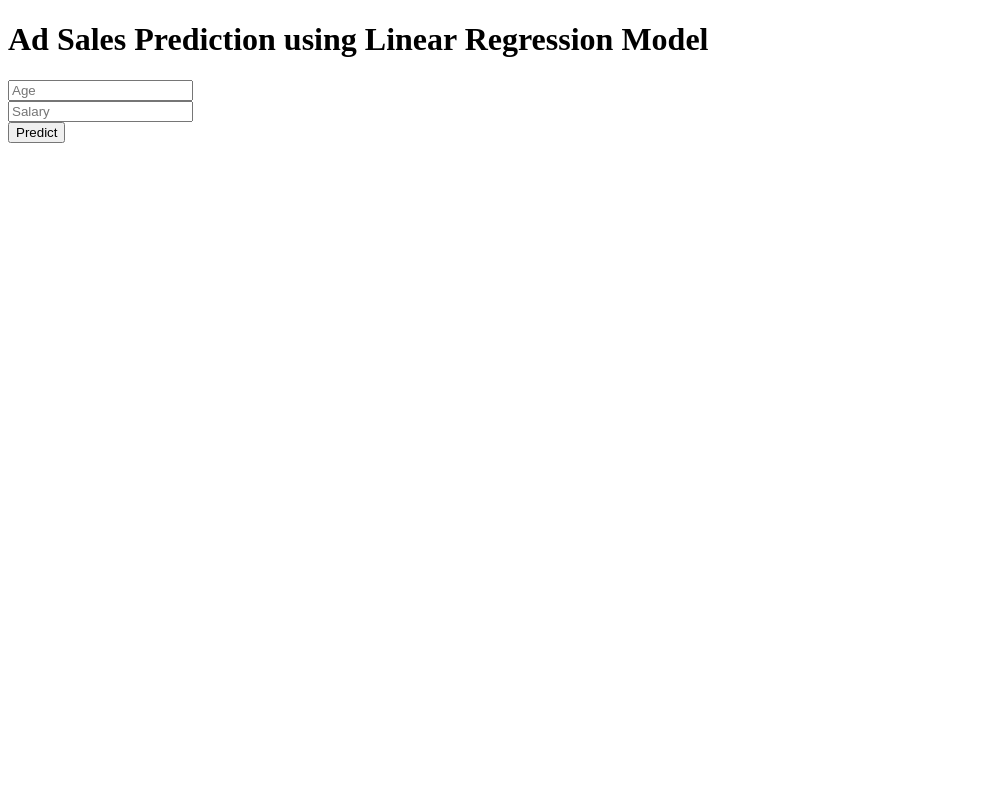
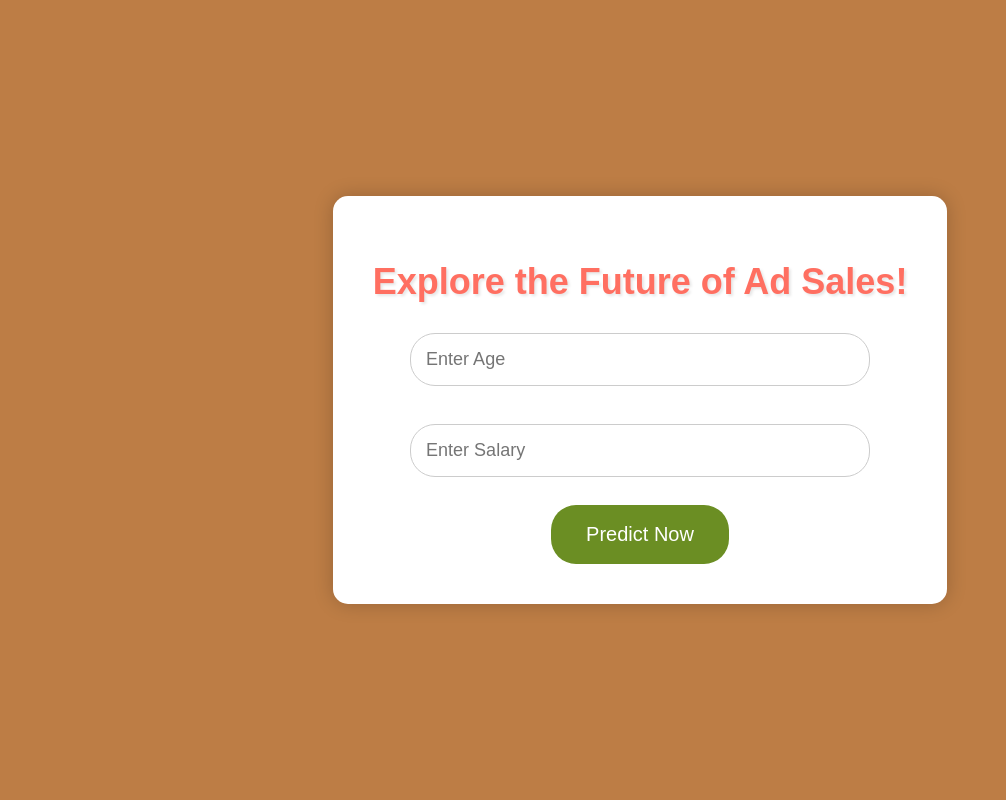
Before and after one commit to balkhandeyash/Ad_Sales_Prediction_using_LinearRegression, a Flask app: page / in a window 1280 px wide. Shown: the whole page, without its empty margins (0-1006 px from the left). Run offline with Flask 3, Linux system fonts and the light colour scheme; parts of the project's set-up code (start-up, migrations or seed data) failed here and were passed over.

Commit message:
Updated the front end look

```diff
--- a/templates/home.html
+++ b/templates/home.html
@@ -3,30 +3,113 @@
   <head>
     <meta charset="UTF-8" />
     <meta http-equiv="X-UA-Compatible" content="IE=edge" />
-    <meta name="viewport" content="width=device-width, initial-scale=1.0" />
-    <title>Document</title>
+    <meta
+      name="viewport"
+      content="width=device-width, initial-scale=1.0, user-scalable=no"
+    />
+    <title>Ad Sales Prediction</title>
+    <style>
+      body {
+        font-family: "Arial", sans-serif;
+        background-color: #f7f7f7;
+        margin: 0;
+        display: flex;
+        justify-content: center;
+        align-items: center;
+        height: 100vh;
+        animation: gradientBg 10s infinite;
+      }
+
+      @keyframes gradientBg {
+        0% {
+          background-color: #ff6f61;
+        }
+        50% {
+          background-color: #6b8e23;
+        }
+        100% {
+          background-color: #ff6f61;
+        }
+      }
+
+      .container {
+        background-color: #ffffff;
+        padding: 40px;
+        border-radius: 15px;
+        box-shadow: 0 0 20px rgba(0, 0, 0, 0.2);
+        text-align: center;
+        animation: fadeIn 1s ease;
+      }
+
+      h1 {
+        color: #ff6f61;
+        font-size: 36px;
+        margin-bottom: 20px;
+        text-shadow: 2px 2px 3px rgba(0, 0, 0, 0.1);
+      }
+
+      form {
+        display: flex;
+        flex-direction: column;
+        align-items: center;
+      }
+
+      input {
+        width: 80%;
+        padding: 15px;
+        margin: 10px 0;
+        border: 1px solid #ccc;
+        border-radius: 25px;
+        font-size: 18px;
+      }
+
+      button {
+        background-color: #6b8e23;
+        color: white;
+        border: none;
+        border-radius: 25px;
+        padding: 18px 35px;
+        font-size: 20px;
+        cursor: pointer;
+        transition: background-color 0.3s;
+      }
+
+      button:hover {
+        background-color: #556b2f;
+      }
+
+      .result {
+        margin-top: 30px;
+        font-size: 24px;
+        color: #6b8e23;
+        font-weight: bold;
+      }
+    </style>
   </head>
   <body>
-    <div>
-      <h1>Ad Sales Prediction using Linear Regression Model</h1>
+    <div class="container">
+      <h1>Explore the Future of Ad Sales!</h1>
 
       <form action="{{url_for('predict')}}" method="post">
         <input
           type="text"
           name="Age"
-          placeholder="Age"
+          placeholder="Enter Age"
           required="required"
         /><br />
         <input
           type="text"
           name="Salary"
-          placeholder="Salary"
+          placeholder="Enter Salary"
           required="required"
         /><br />
 
-        <button type="submit">Predict</button>
+        <button type="submit">Predict Now</button>
       </form>
+
+      {% if predicted_text %}
+      <div class="result">Predicted Ad Sales: ${{predicted_text}}</div>
+      {% endif %}
     </div>
-    <div>{{predicted_text}}</div>
   </body>
 </html>
```
